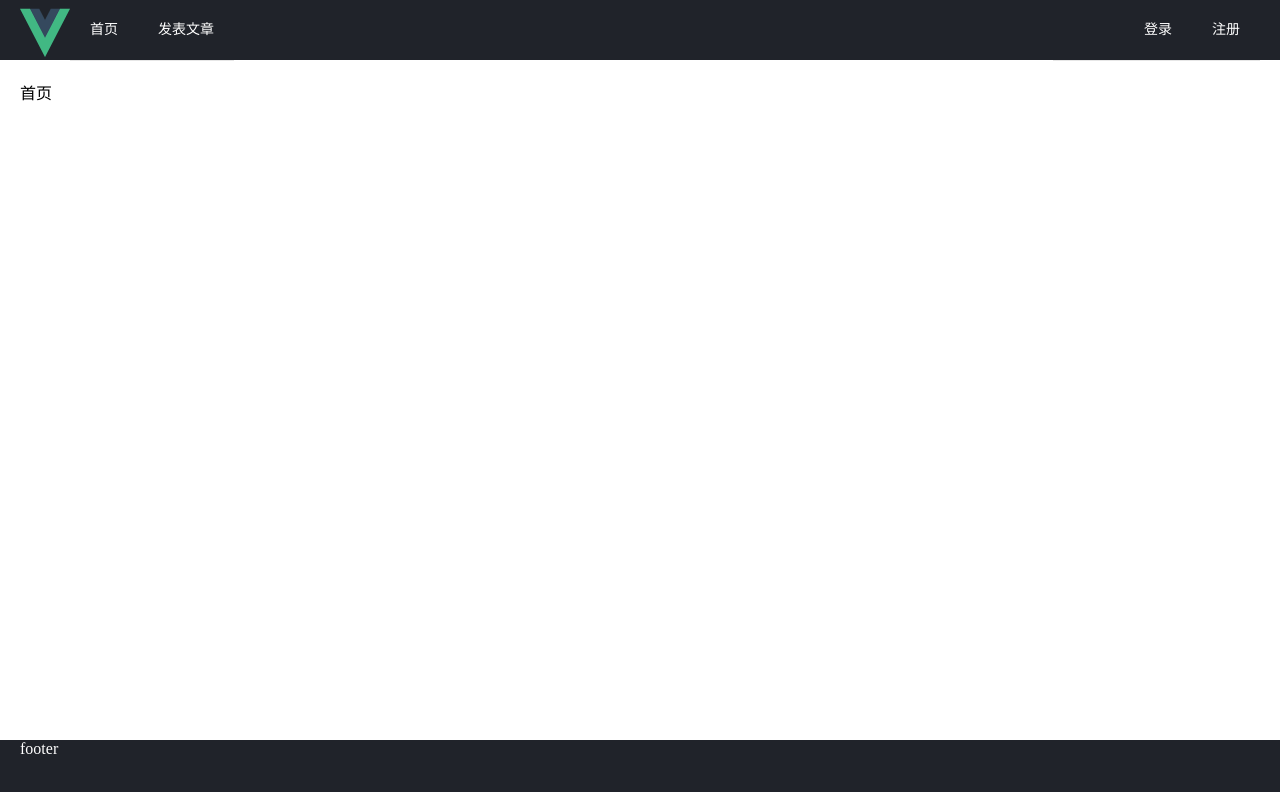
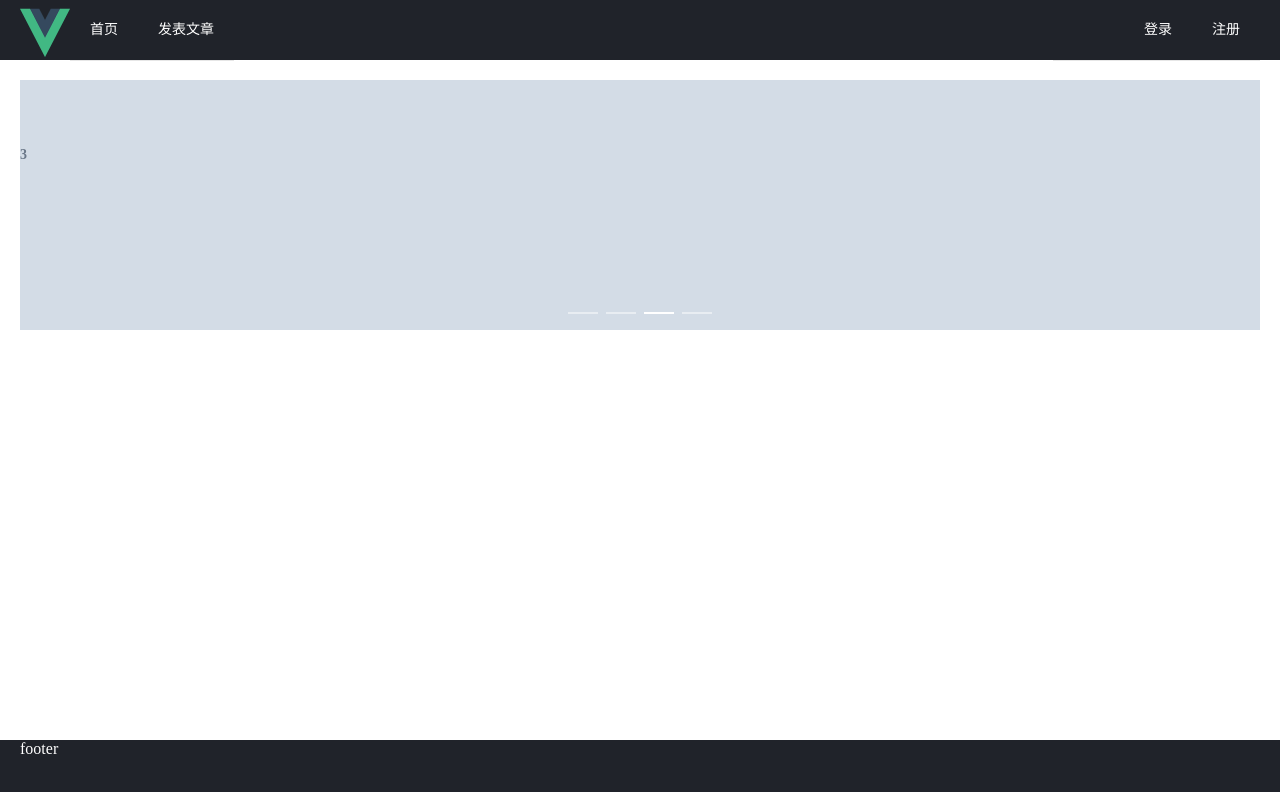
Before and after one commit to HuDaDa0/vue-permission, a Vue app: page / in a window 1280 px wide. Shown: the top 792 px of the page. Built offline with nearby package versions, Linux system fonts and the light colour scheme.

Commit message:
布局轮播图

```diff
--- a/src/views/Home/index.vue
+++ b/src/views/Home/index.vue
@@ -1,6 +1,10 @@
 <template>
   <div>
-    首页
+    <el-carousel trigger="click" height="250px">
+      <el-carousel-item v-for="item in 4" :key="item">
+        <h3 class="small">{{ item }}</h3>
+      </el-carousel-item>
+    </el-carousel>
   </div>
 </template>
 
@@ -10,4 +14,20 @@
 };
 </script>
 
-<style lang="scss" scoped></style>
+<style lang="scss" scoped>
+.el-carousel__item h3 {
+  color: #475669;
+  font-size: 14px;
+  opacity: 0.75;
+  line-height: 150px;
+  margin: 0;
+}
+
+.el-carousel__item:nth-child(2n) {
+  background-color: #99a9bf;
+}
+
+.el-carousel__item:nth-child(2n + 1) {
+  background-color: #d3dce6;
+}
+</style>
```
